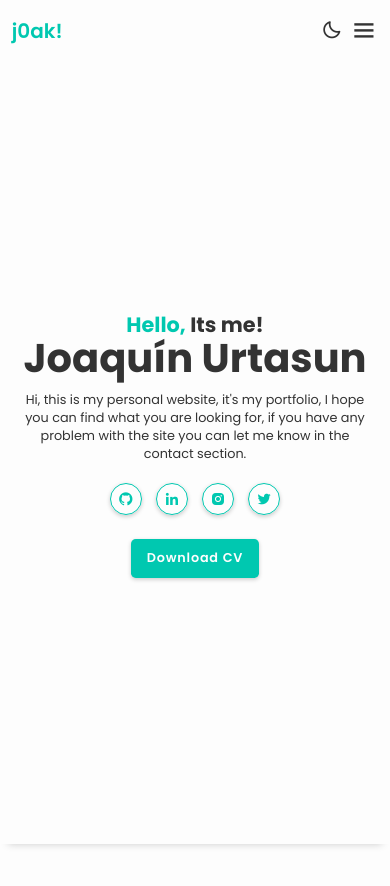
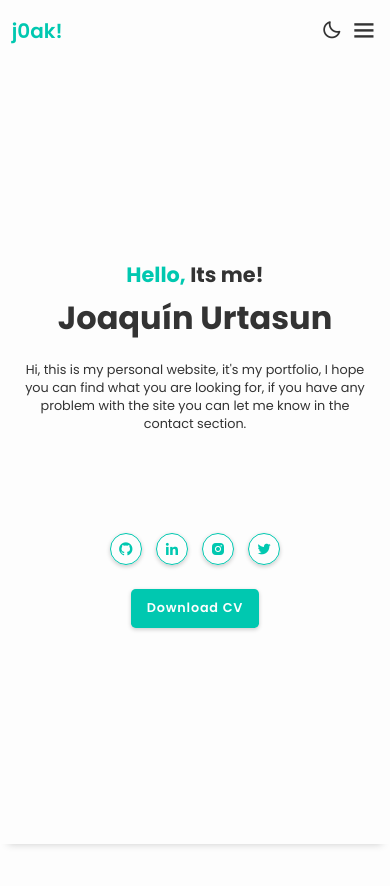
Before and after one commit to j0akii/Joaquin-Urtasun-Portfolio, a plain HTML site: page index.html in a window 390 px wide. Shown: the top 886 px of the page. Drawn offline with nearby package versions, Linux system fonts and the light colour scheme.

Commit message:
Act Abr 19

```diff
--- a/css/style.css
+++ b/css/style.css
@@ -995,6 +995,16 @@ input[type=number] {
             margin-bottom: -2rem;
         } */
 
+        .home-content h1 {
+            font-size: 4rem;
+            padding-top: 2rem;
+            padding-bottom: 2rem;
+        }
+
+        .home-content p {
+            padding-bottom: 10rem;
+        }
+
         .about-content h2 {
             display: block;
         }
```
